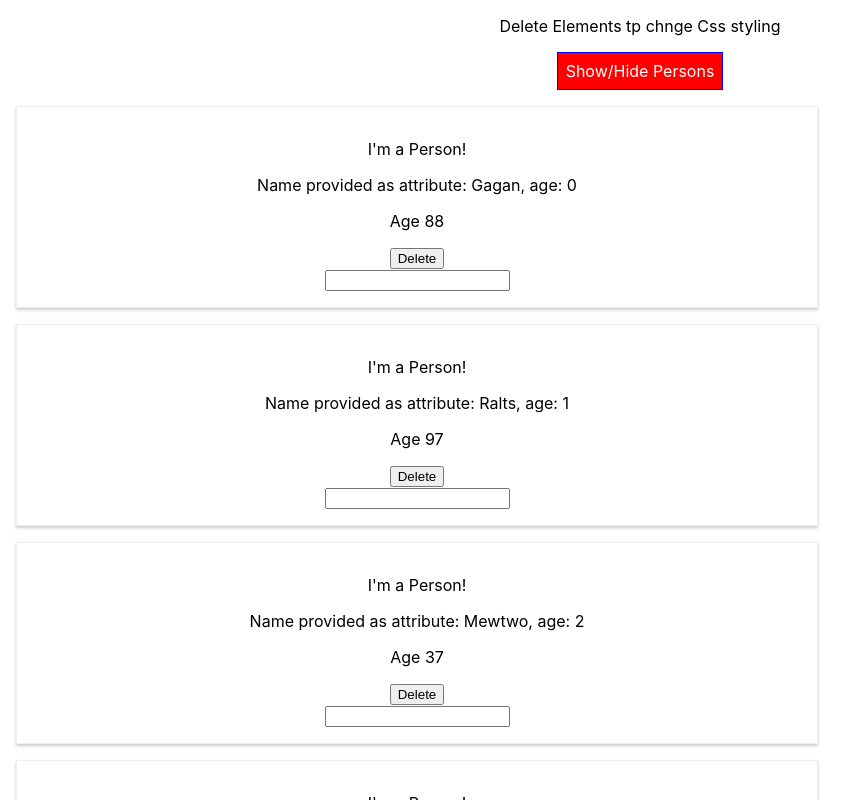
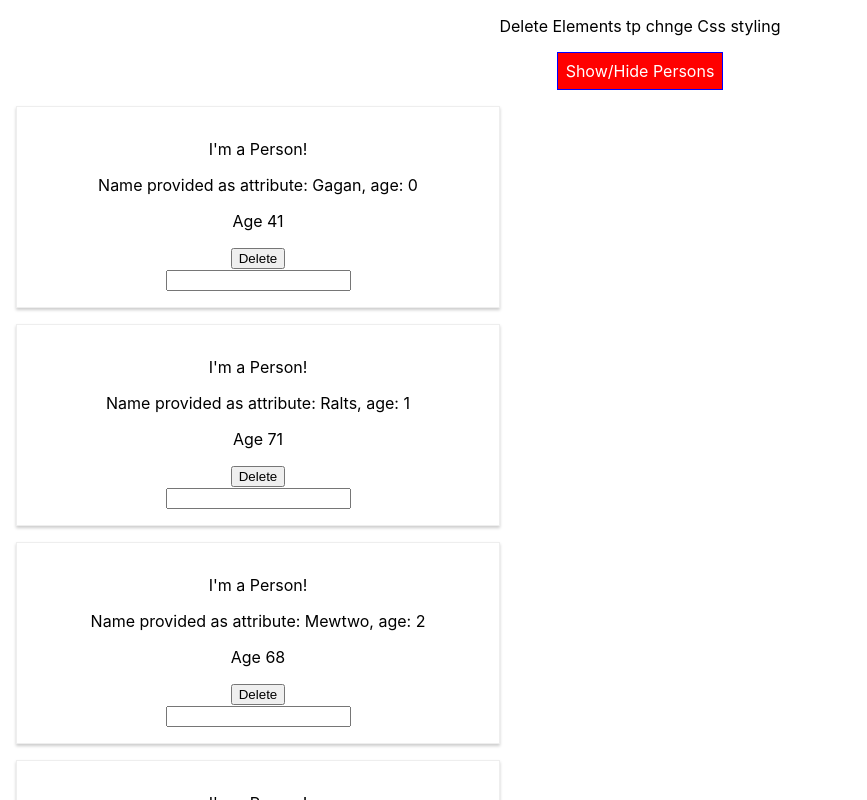
Before and after one commit to Gagandeep39/reactjs-styling-demo, a React (Create React App) app: page / in a window 1280 px wide. Both pictures are taken after a click on the button "Show/Hide Persons". Shown: the top 800 px of the page, without its empty margins (0-867 px from the left). Built offline with nearby package versions, Linux system fonts and the light colour scheme.

Commit message:
Added Pseudo selector css

```diff
--- a/src/App.js
+++ b/src/App.js
@@ -1,6 +1,10 @@
 import React, { useState } from 'react';
 import './App.css';
 import Person from './Person/Person';
+import Radium, { StyleRoot } from 'radium';
+// Radium is a direct import,
+// StyleRoot is a named import
+// Styleroot wrapping is required ofr media query to work
 
 function App() {
   // Creating a statehook
@@ -55,7 +59,13 @@
     font: 'inherit',
     border: '1px solid blue',
     padding: '8px',
-    cursor: 'pointer'
+    cursor: 'pointer',
+    // Requies radium package
+    // Must be inside single quotes as they are not valid css properties in vanilla react
+    ':hover': {
+      backgroundColor: 'salmon',
+      color: 'black',
+    }
   }
 
   let personView = null;
@@ -83,12 +93,15 @@
     classes = ['red', 'bold'].join(' ');
 
   return (
-    <div className='App'>
-      <p className={classes}>Delete Elements tp chnge Css styling</p>
-      <button style={style} onClick={showHideButtonHandler}>Show/Hide Persons</button>
-      {personView}
-    </div>
+    <StyleRoot>
+      <div className='App'>
+        <p className={classes}>Delete Elements tp chnge Css styling</p>
+        <button style={style} onClick={showHideButtonHandler}>Show/Hide Persons</button>
+        {personView}
+      </div>
+    </StyleRoot>
+
   );
 }
 
-export default App;
+export default Radium(App);
--- a/src/Person/Person.js
+++ b/src/Person/Person.js
@@ -1,11 +1,19 @@
 import React from 'react';
 import './Person.css';
+import Radium from 'radium';
 // ES6 style
 // Props is the tecnical ketword for the attribute of an element
 // Here we can hoever give anyname
 const person = (props) => {
+
+  const style = {
+    '@media (min-width: 500px)': {
+      width: '450px'
+    }
+  }
+
   return (
-    <div className='Person'>
+    <div className='Person' style={style}>
       <p> I'm a Person!</p>
       <p>Name provided as attribute: {props.name}, age: {props.age} </p>
       <p>Age {Math.floor(Math.random() * 100)}</p>
@@ -17,6 +25,6 @@
   );
 };
 
-export default person;
+export default Radium(person);
 // Older method
 // const person = function (){}
```
